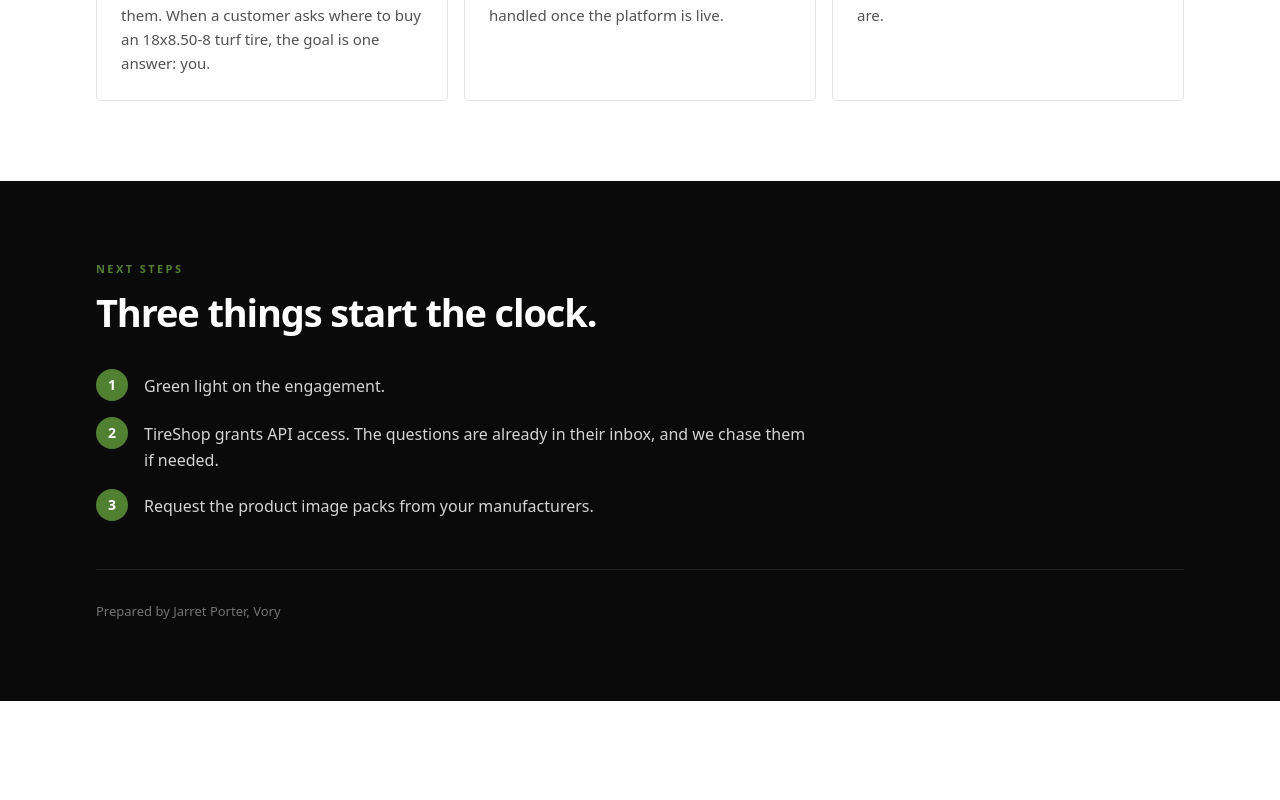
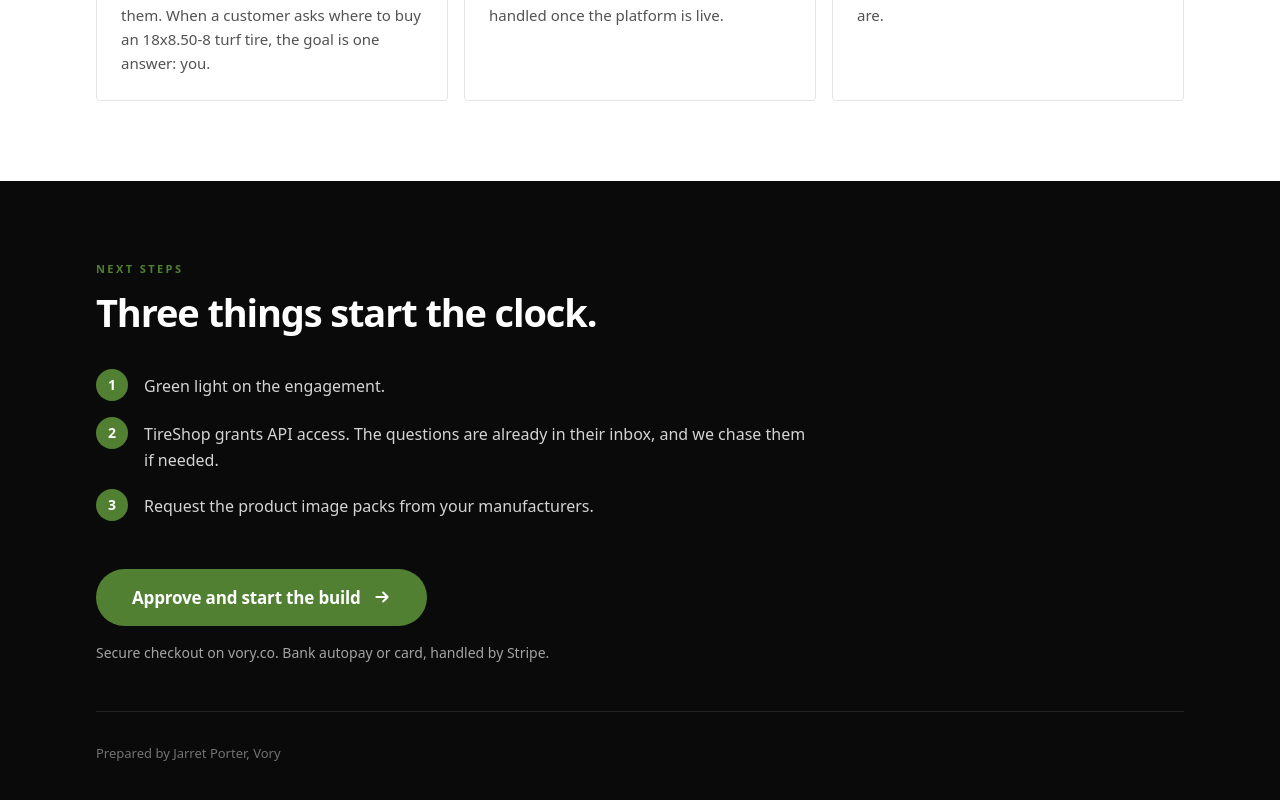
Before and after one commit to barrygoldwater/tire-town, a React (Vite) app: page /proposal in a window 1280 px wide. Shown: the part 7122-7922 px from the top of the page. Before the commit the page ends 7823 px from the top, so only its background shows below. Built offline with nearby package versions, Linux system fonts and the light colour scheme; no server answers.

Commit message:
File changes

```diff
--- a/src/pages/Proposal.jsx
+++ b/src/pages/Proposal.jsx
@@ -349,6 +349,18 @@ export default function Proposal() {
               <p className="text-[16px] leading-relaxed text-neutral-300 pt-1">Request the product image packs from your manufacturers.</p>
             </div>
           </div>
+          <div className="mt-12">
+            <a
+              href="https://vory.co/invoice/affordable"
+              className="inline-flex items-center gap-3 bg-primary text-white font-extrabold text-[17px] rounded-full px-9 py-4 tracking-[-0.01em] transition-transform hover:scale-[1.02]"
+            >
+              Approve and start the build
+              <svg width="18" height="18" viewBox="0 0 16 16" fill="none">
+                <path d="M3 8h10M9 4l4 4-4 4" stroke="#fff" strokeWidth="1.8" strokeLinecap="round" strokeLinejoin="round" />
+              </svg>
+            </a>
+            <p className="mt-4 text-[14px] text-neutral-400">Secure checkout on vory.co. Bank autopay or card, handled by Stripe.</p>
+          </div>
           <div className="mt-12 pt-8 border-t border-white/10">
             <p className="text-[13px] text-neutral-500">Prepared by Jarret Porter, Vory</p>
           </div>
```
